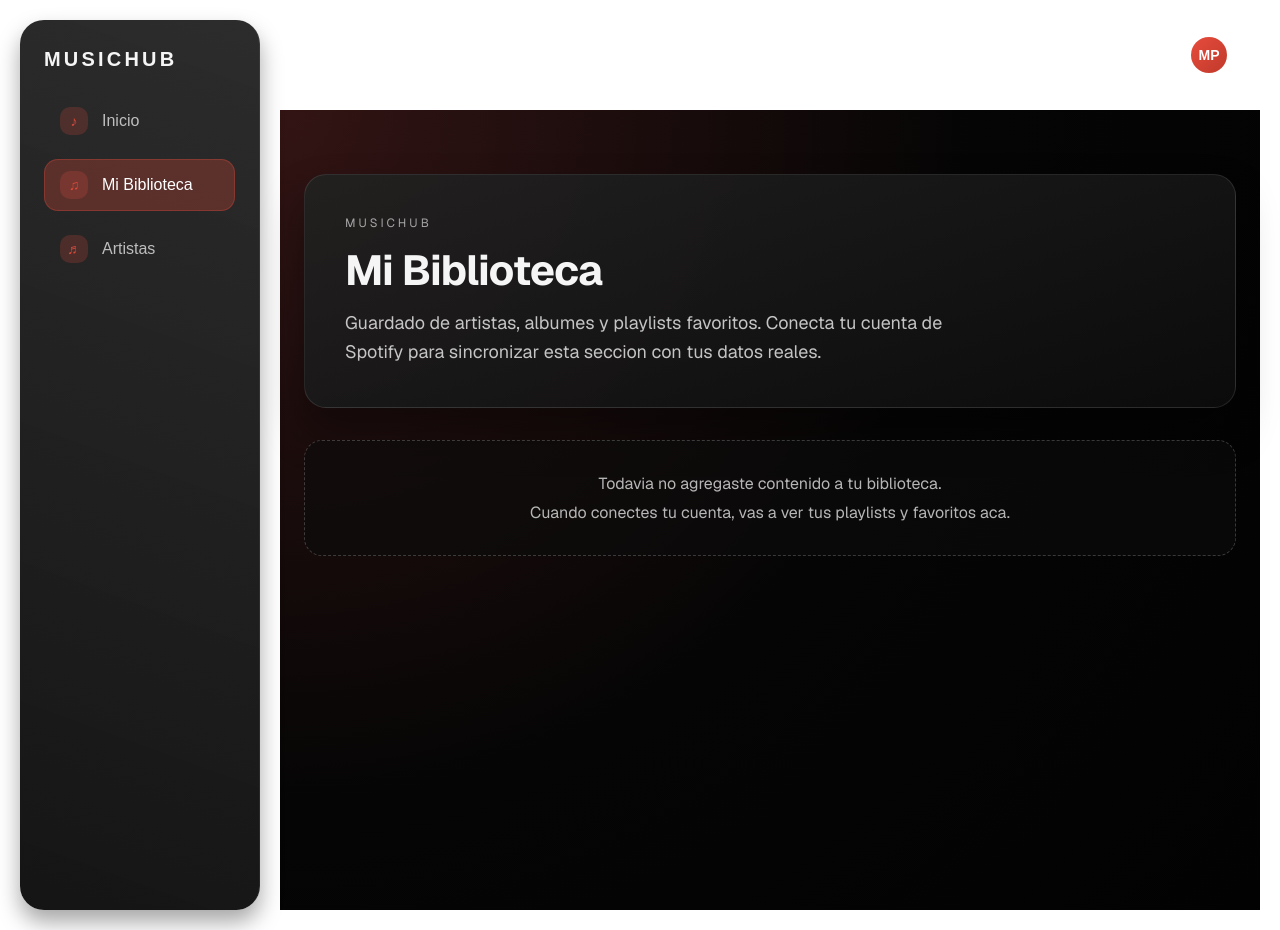
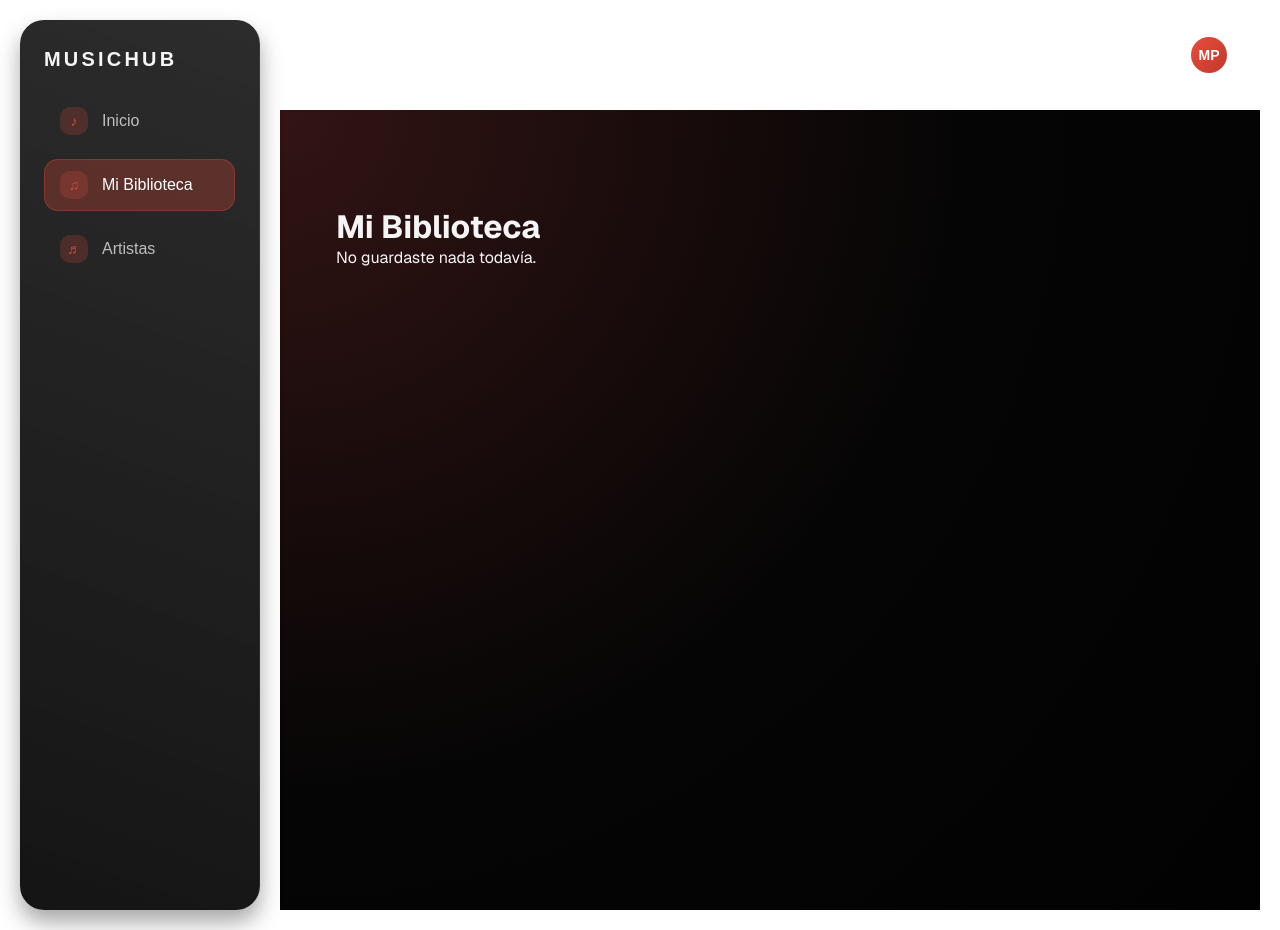
Before and after one commit to fedeOrt23/PNT2-TrabajoPractico-1, a Next.js app in the folder pnt/: page /library in a window 1280 px wide. Built offline with nearby package versions, Linux system fonts and the light colour scheme; sample sign-in values are in the browser's storage.

Commit message:
Library/Biblioteca de favs

```diff
--- /dev/null
+++ b/pnt/src/app/contexts/LibraryContext.jsx
@@ -0,0 +1,28 @@
+"use client";
+import { createContext, useContext, useState } from "react";
+
+const LibraryContext = createContext();
+
+export function LibraryProvider({ children }) {
+  const [libraryItems, setLibrary] = useState([]);
+
+  function addToLibrary(item, type) {
+    setLibrary((prev) =>
+      prev.some((i) => i.id === item.id) ? prev : [...prev, item]
+    );
+  }
+
+  function removeFromLibrary(id) {
+    setLibrary((prev) => prev.filter((i) => i.id !== id));
+  }
+
+  return (
+    <LibraryContext.Provider value={{ libraryItems, addToLibrary, removeFromLibrary }}>
+      {children}
+    </LibraryContext.Provider>
+  );
+}
+
+export function useLibrary() {
+  return useContext(LibraryContext);
+}
--- a/pnt/src/app/layout.js
+++ b/pnt/src/app/layout.js
@@ -1,6 +1,7 @@
 import { Geist, Geist_Mono } from "next/font/google";
 import "./globals.css";
 import AuthProvider from "./contexts/AuthProvider";
+import { LibraryProvider } from "@/app/contexts/LibraryContext";
 
 const geistSans = Geist({
   variable: "--font-geist-sans",
@@ -21,7 +22,7 @@ export default function RootLayout({ children }) {
   return (
     <html lang="en">
       <body className={`${geistSans.variable} ${geistMono.variable}`}>
-        <AuthProvider>{children}</AuthProvider>
+        <AuthProvider> <LibraryProvider> {children} </LibraryProvider> </AuthProvider>
       </body>
     </html>
   );
--- a/pnt/src/app/library/page.js
+++ b/pnt/src/app/library/page.js
@@ -1,30 +1,36 @@
+"use client";
+
 import DashboardLayout from "@/components/DashboardLayout";
 import styles from "../page.module.css";
+import { useLibrary } from "@/app/contexts/LibraryContext";
 
 export default function LibraryPage() {
+  const { libraryItems, removeFromLibrary } = useLibrary();
   return (
     <DashboardLayout>
       <div className={styles.page}>
         <div className={styles.shell}>
-          <main className={styles.main}>
-            <header className={styles.hero}>
-              <p className={styles.eyebrow}>MusicHub</p>
-              <h1>Mi Biblioteca</h1>
-              <p className={styles.description}>
-                Guardado de artistas, albumes y playlists favoritos. Conecta tu
-                cuenta de Spotify para sincronizar esta seccion con tus datos
-                reales.
-              </p>
-            </header>
+          <main style={{ padding: "2rem" }}>
+      <h1>Mi Biblioteca</h1>
 
-            <div className={styles.emptyState}>
-              <p>Todavia no agregaste contenido a tu biblioteca.</p>
-              <p>
-                Cuando conectes tu cuenta, vas a ver tus playlists y favoritos
-                aca.
-              </p>
-            </div>
-          </main>
+      {libraryItems.length === 0 && (
+        <p>No guardaste nada todavía.</p>
+      )}
+
+      <ul style={{ marginTop: "1.5rem" }}>
+        {libraryItems.map((item) => (
+          <li key={item.id} style={{ marginBottom: "0.5rem" }}>
+            {item.name} — {item.artist}
+            <button
+              style={{ marginLeft: "1rem" }}
+              onClick={() => removeFromLibrary(item.id)}
+            >
+              Eliminar
+            </button>
+          </li>
+        ))}
+      </ul>
+    </main>
         </div>
       </div>
     </DashboardLayout>
```
Also changed, not shown: pnt/src/components/TopListSection.jsx (+13 -0 lines), pnt/src/components/TopListSection.module.css (+16 -0 lines), pnt/src/lib/spotifyClient.js.
